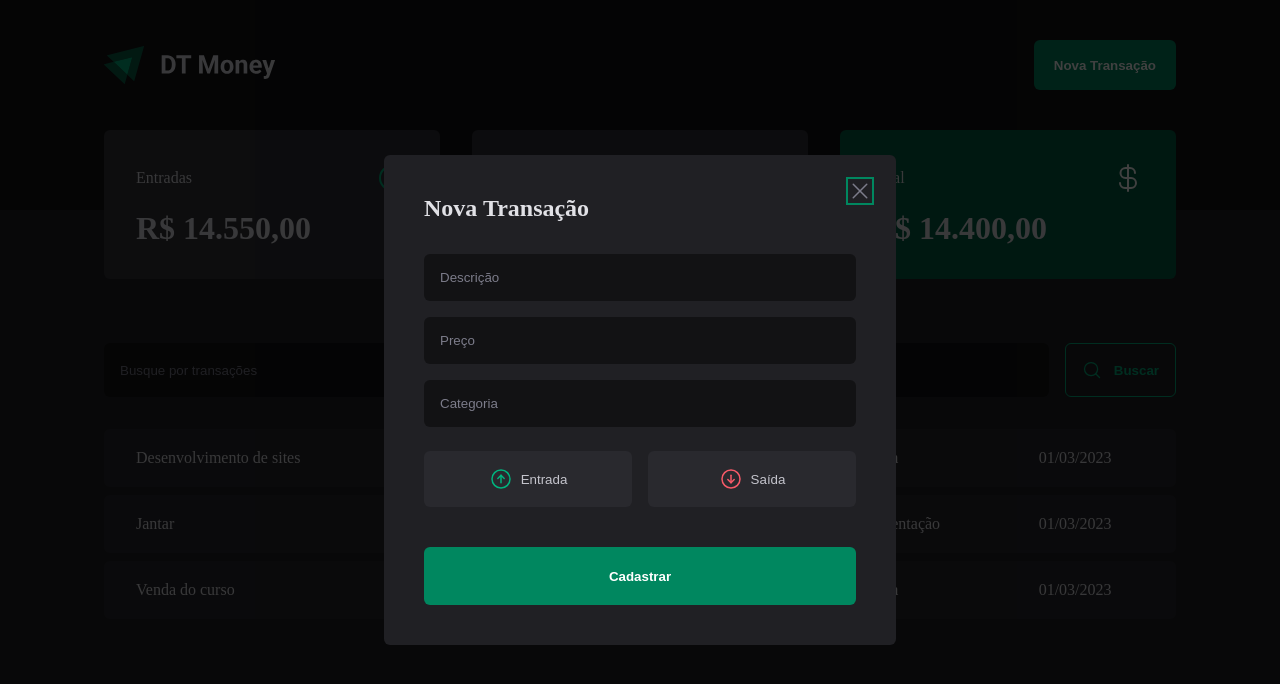
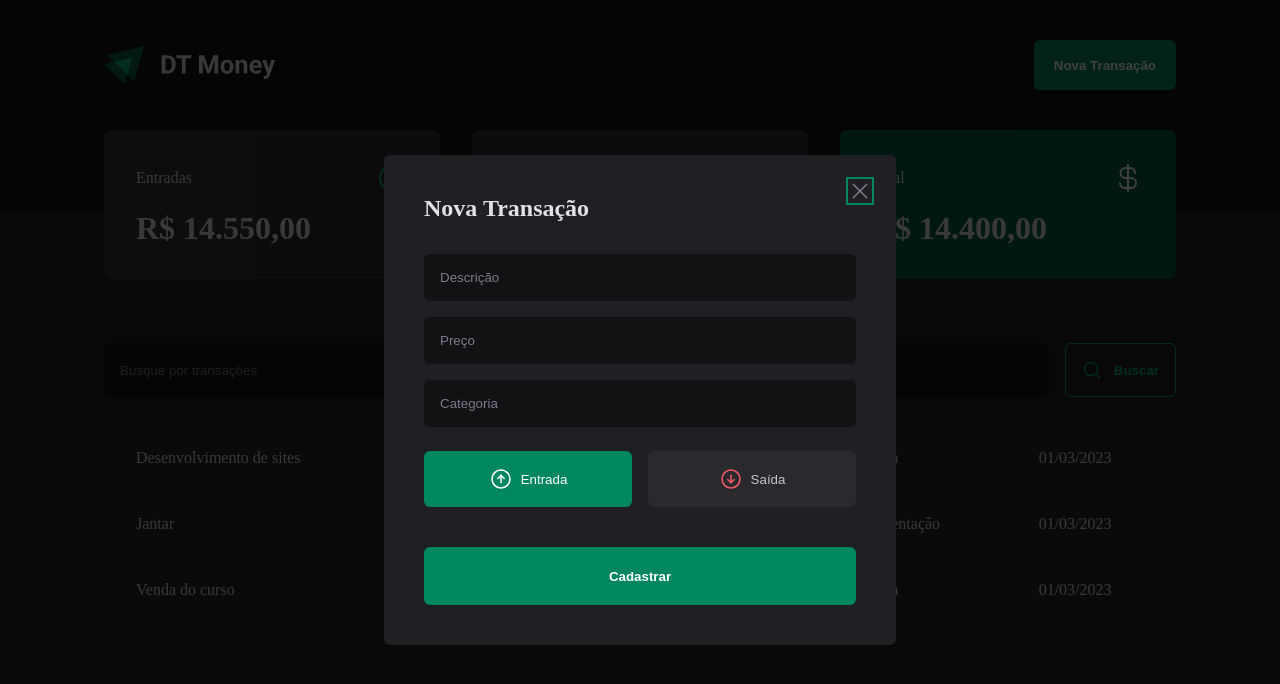
Before and after one commit to GabrielDevLoper/dt-money-react, a React (Vite) app: page / in a window 1280 px wide. Both pictures are taken after a click on the button "Nova Transação". Shown: the top 684 px of the page. Built offline with nearby package versions, Linux system fonts and the light colour scheme; data requests are answered from the project's data file.

Commit message:
feat: controlled componentes usando react hook form.

```diff
--- a/src/components/NewTransactionModal/NewTransactionModal.tsx
+++ b/src/components/NewTransactionModal/NewTransactionModal.tsx
@@ -1,7 +1,7 @@
 import * as Dialog from "@radix-ui/react-dialog";
 import { ArrowCircleDown, ArrowCircleUp, X } from "phosphor-react";
 import { CloseButton, Content, Overlay, TransactionType, TransactionTypeButton } from "./styles";
-import { useForm } from "react-hook-form";
+import { Controller, useForm } from "react-hook-form";
 import * as z from "zod";
 import { zodResolver } from "@hookform/resolvers/zod";
 
@@ -10,7 +10,7 @@
     description: z.string(),
     price: z.number(),
     category: z.string(),
-    // type: z.enum(['income', 'outcome']),
+    type: z.enum(['income', 'outcome']),
 
 });
 
@@ -18,8 +18,16 @@
 
 
 export function NewTransactionModal() {
-    const { register, handleSubmit, formState: { isSubmitting } } = useForm<NewTransactionFormInputs>({
-        resolver: zodResolver(newTransactionSchema)
+    const {
+        control,
+        register,
+        handleSubmit,
+        formState: { isSubmitting }
+    } = useForm<NewTransactionFormInputs>({
+        resolver: zodResolver(newTransactionSchema),
+        defaultValues: {
+            type: 'income'
+        }
     });
 
 
@@ -59,7 +67,13 @@
                         {...register('category')}
                     />
 
-                    <TransactionType>
+                    <Controller
+                        control={control}
+                        name="type"
+                        render={({ field }) => {
+
+                            return (
+                                <TransactionType onValueChange={field.onChange} value={field.value}>
                                     <TransactionTypeButton variant="income" value="income">
                                         <ArrowCircleUp size={24} />
                                         Entrada
@@ -69,6 +83,9 @@
                                         Saída
                                     </TransactionTypeButton>
                                 </TransactionType>
+                            )
+                        }}
+                    />
 
                     <button type="submit" disabled={isSubmitting}>Cadastrar</button>
 
@@ -76,6 +93,6 @@
 
 
             </Content>
-        </Dialog.Portal>
+        </Dialog.Portal >
     )
 }
```
Lines whose indentation alone changed are shown as unchanged.
